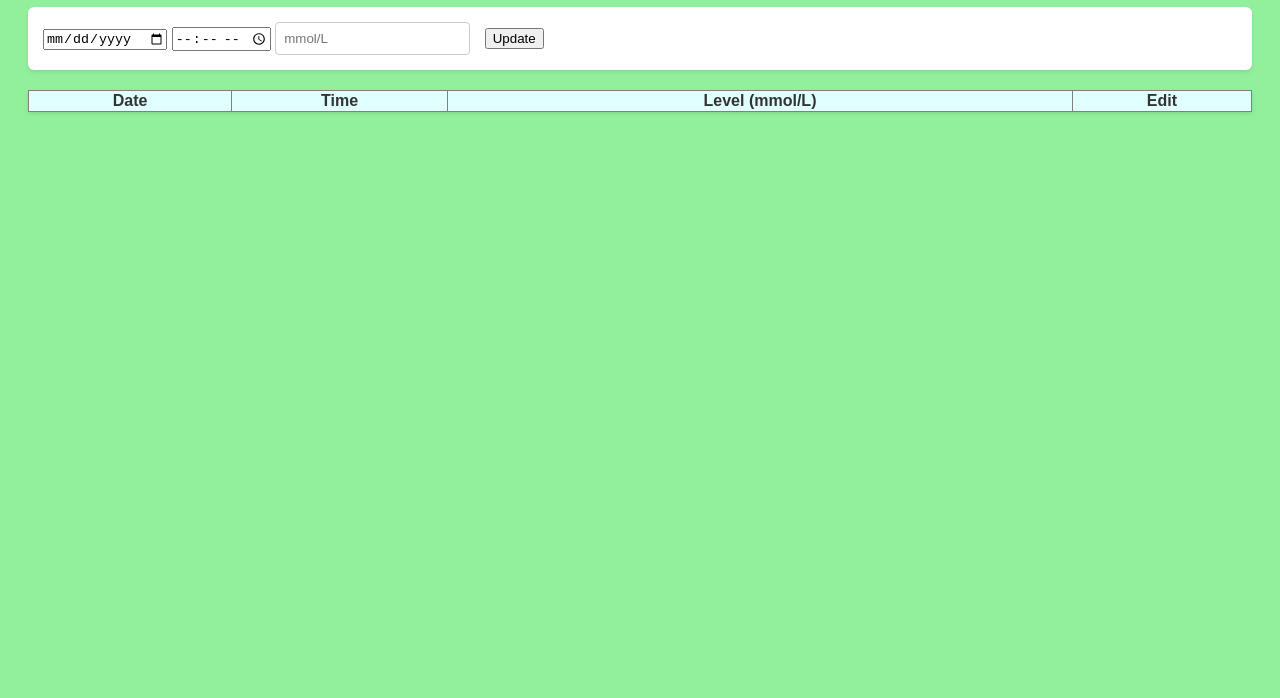
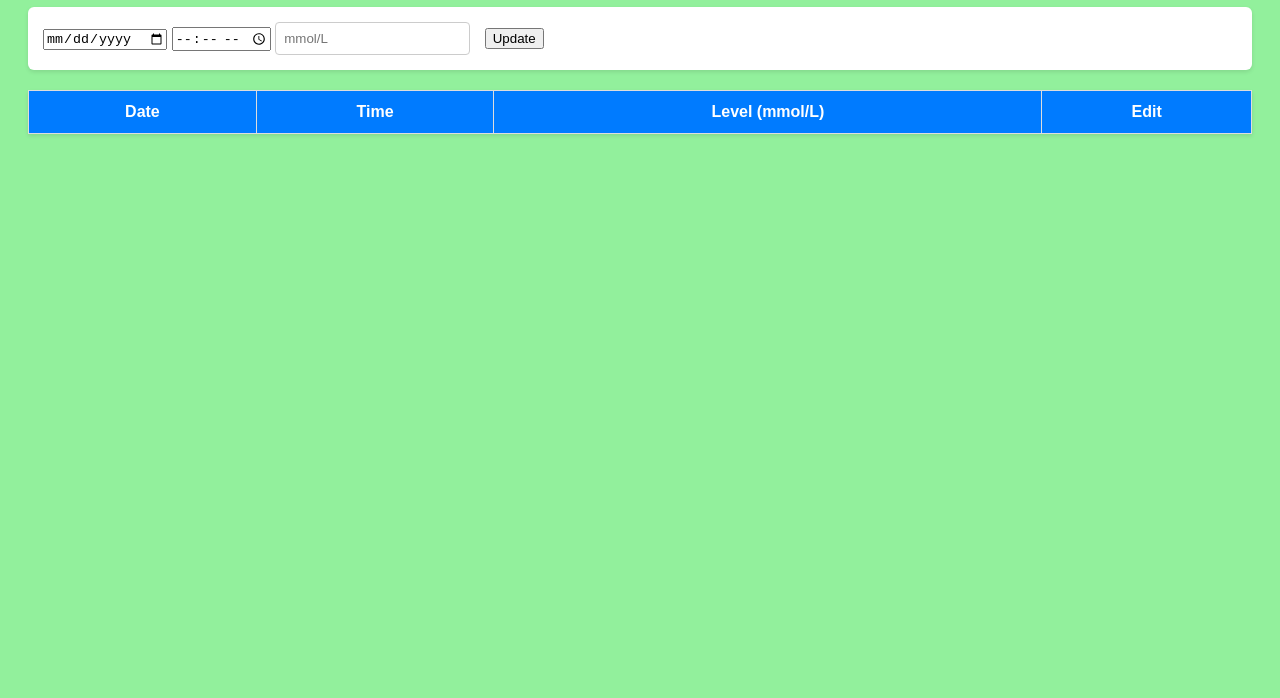
Before and after one commit to mohamedsalimagil/Blood-Glucose-Tracker, a plain HTML site: page index.html in a window 1280 px wide. Shown: the part 102-800 px from the top of the page. Drawn offline with Linux system fonts and the light colour scheme; no server answers.

Commit message:
Blood-Glucose-Tracker

```diff
--- a/style.css
+++ b/style.css
@@ -39,3 +39,14 @@ table {
   background-color: lightcyan;
   box-shadow: 0 2px 4px rgba(0,0,0,0.1);
 }
+th, td {
+  padding: 12px 10px;
+  border: 1px solid #ddd;
+  text-align: center;
+}
+
+/* Table header row */
+thead {
+  background-color: #007BFF;
+  color: white;
+}
```
